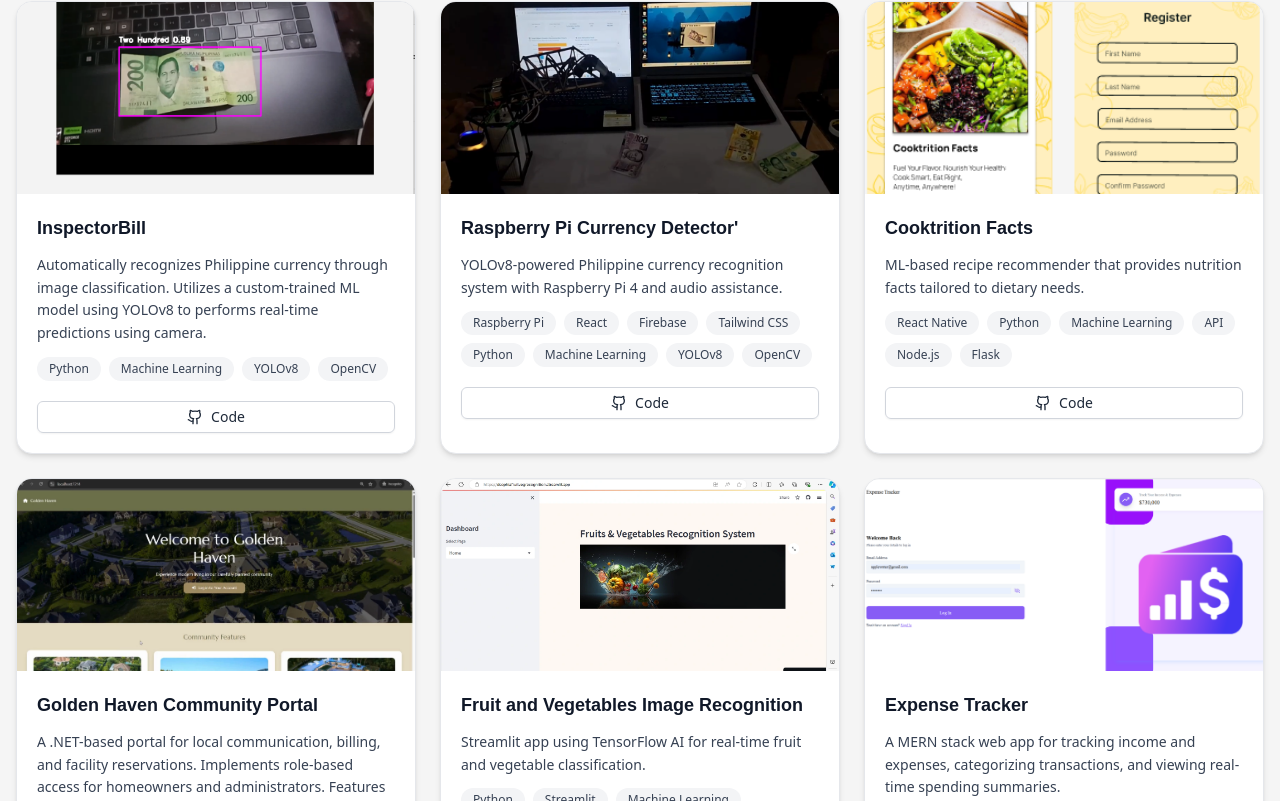
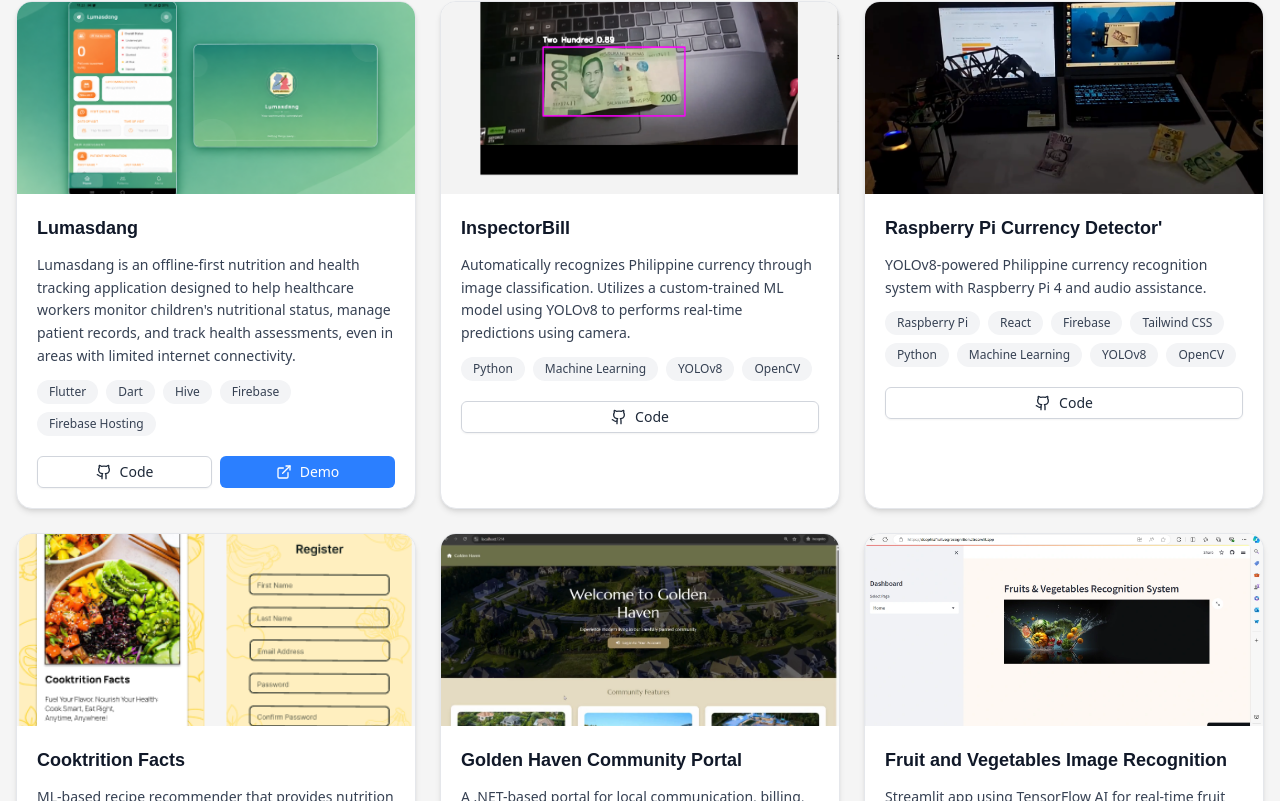
Before and after one commit to dianesophia/Portfolio, a React (Vite) app: page / in a window 1280 px wide. Shown: the part 2415-3216 px from the top of the page. Built offline with nearby package versions, Linux system fonts and the light colour scheme.

Commit message:
lumasdang

```diff
--- a/src/components/Projects.tsx
+++ b/src/components/Projects.tsx
@@ -6,10 +6,19 @@ import Raspberry from "../assets/rasp.png";
 import Fruitveg from "../assets/fruitveg.png";
 import Cooktrition from "../assets/cooktrition.png";
 import GoldenHaven from "../assets/goldenHaven.png";
-import ExpenseTracker from "../assets/expensetracker.png"
+import ExpenseTracker from "../assets/expensetracker.png";
+import Lumasdang from "../assets/Lumasdang.png";
 
 const Projects = () => {
   const projects = [
+    {
+      title: "Lumasdang",
+      description: "Lumasdang is an offline-first nutrition and health tracking application designed to help healthcare workers monitor children's nutritional status, manage patient records, and track health assessments, even in areas with limited internet connectivity. ",
+      image: Lumasdang,
+      tags: ['Flutter', 'Dart', 'Hive', 'Firebase', 'Firebase Hosting'],
+      github: "https://github.com/dianesophia/LUMASDANG",
+      live: "https://lumasdang-8d90d.web.app/"
+    },
     {
       title: "InspectorBill",
       description: "Automatically recognizes Philippine currency through image classification. Utilizes a custom-trained ML model using YOLOv8 to performs real-time predictions using camera. ",
```
Also changed, not shown: src/assets/Lumasdang.png (added).
